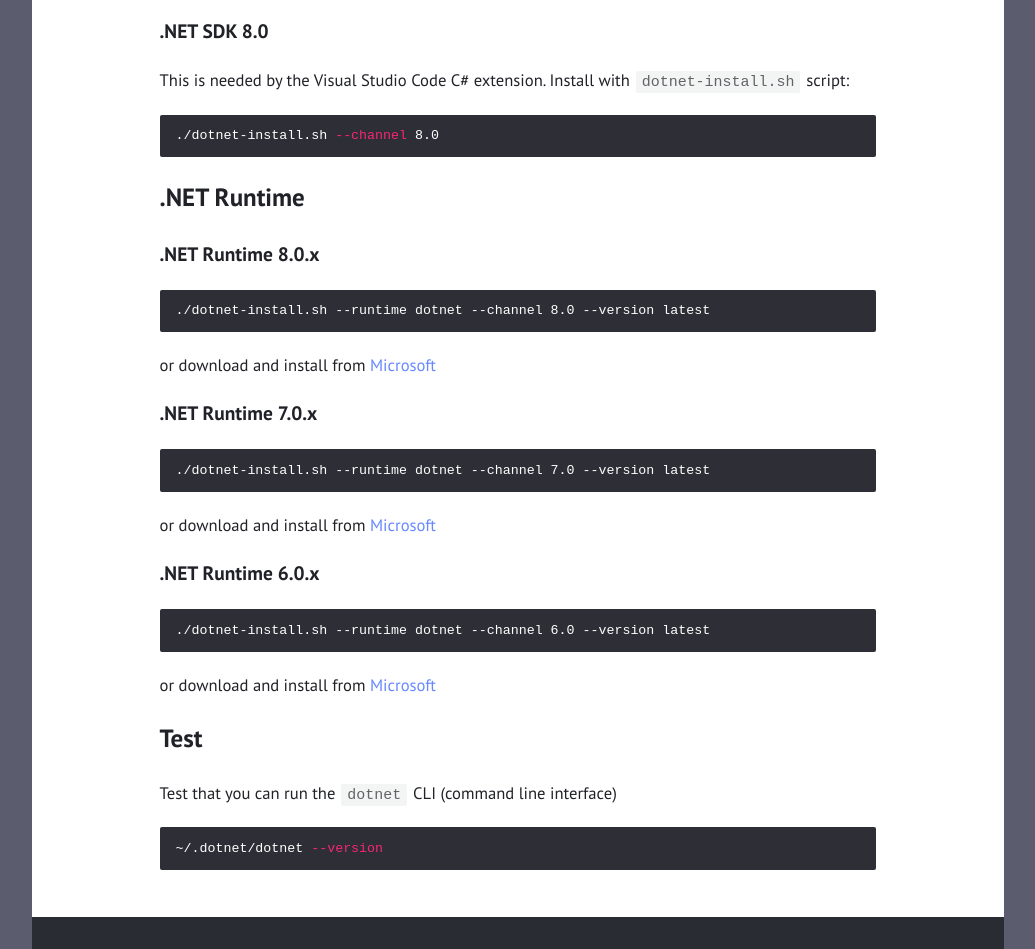
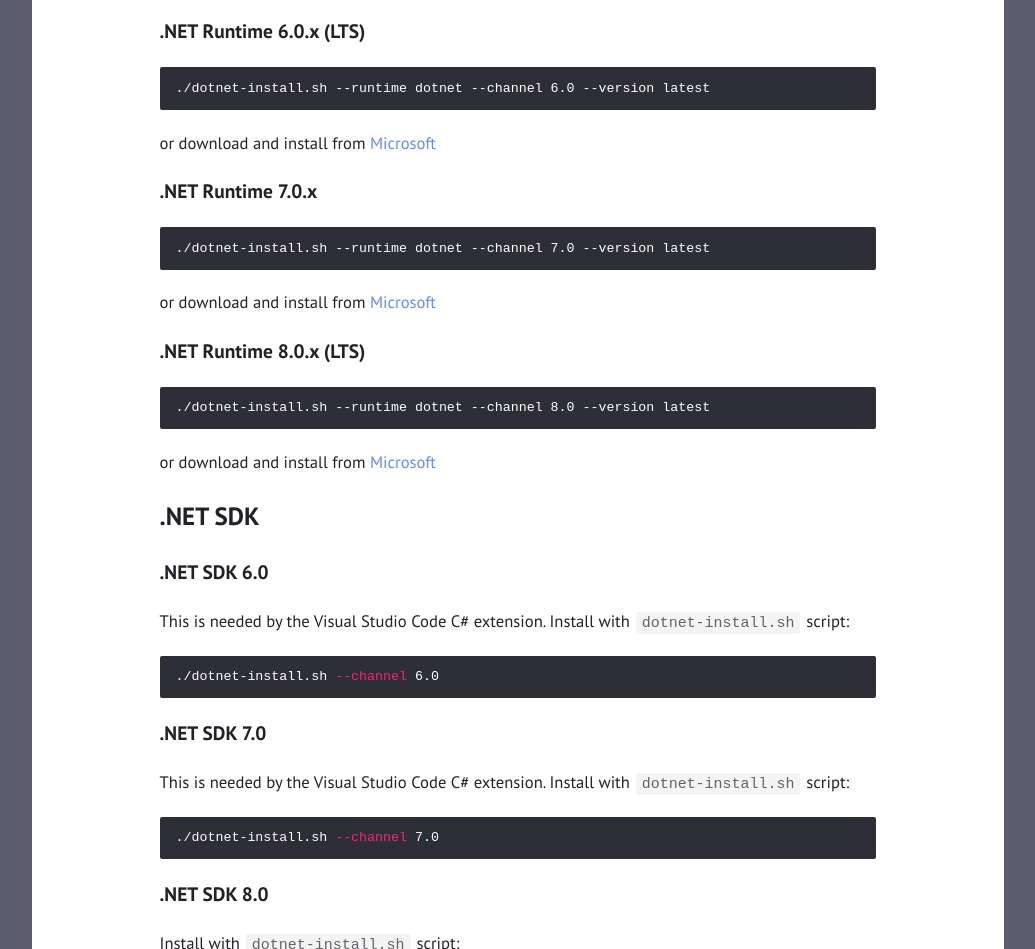
Before and after one commit to primosoftware/primosoftware-blog, a plain HTML site: page setup-net-development-environment-macos/index.html in a window 1280 px wide. Shown: the part 487-1436 px from the top of the page, without its empty margins (122-1157 px from the left). Drawn offline with Linux system fonts and the light colour scheme.

Commit message:
Auto push at 2023-12-10 17:57:20

```diff
--- a/feed.xml
+++ b/feed.xml
@@ -1,4 +1,4 @@
-<?xml version="1.0" encoding="utf-8"?><feed xmlns="http://www.w3.org/2005/Atom" xml:lang="en"><generator uri="https://jekyllrb.com/" version="4.2.2">Jekyll</generator><link href="/feed.xml" rel="self" type="application/atom+xml" /><link href="/" rel="alternate" type="text/html" hreflang="en" /><updated>2023-12-10T16:21:54-08:00</updated><id>/feed.xml</id><title type="html">Primo Software</title><subtitle>&amp;copy; Primo Software</subtitle><author><name>Primo Software</name></author><entry><title type="html">Getting Started with .NET and Visual Studio Code on macOS</title><link href="/getting-started-net-visual-studio-code-macos/" rel="alternate" type="text/html" title="Getting Started with .NET and Visual Studio Code on macOS" /><published>2023-11-15T00:00:00-08:00</published><updated>2023-11-15T00:00:00-08:00</updated><id>/getting-started-net-visual-studio-code-macos</id><content type="html" xml:base="/getting-started-net-visual-studio-code-macos/"><![CDATA[<p>Before going through these steps make sure you have done <a href="/setup-net-development-environment-macos">Setup .NET development environment on macOS</a></p>
+<?xml version="1.0" encoding="utf-8"?><feed xmlns="http://www.w3.org/2005/Atom" xml:lang="en"><generator uri="https://jekyllrb.com/" version="4.2.2">Jekyll</generator><link href="/feed.xml" rel="self" type="application/atom+xml" /><link href="/" rel="alternate" type="text/html" hreflang="en" /><updated>2023-12-10T17:57:20-08:00</updated><id>/feed.xml</id><title type="html">Primo Software</title><subtitle>&amp;copy; Primo Software</subtitle><author><name>Primo Software</name></author><entry><title type="html">Getting Started with .NET and Visual Studio Code on macOS</title><link href="/getting-started-net-visual-studio-code-macos/" rel="alternate" type="text/html" title="Getting Started with .NET and Visual Studio Code on macOS" /><published>2023-11-15T00:00:00-08:00</published><updated>2023-11-15T00:00:00-08:00</updated><id>/getting-started-net-visual-studio-code-macos</id><content type="html" xml:base="/getting-started-net-visual-studio-code-macos/"><![CDATA[<p>Before going through these steps make sure you have done <a href="/setup-net-development-environment-macos">Setup .NET development environment on macOS</a></p>
 
 <h2 id="visual-studio-code">Visual Studio Code</h2>
 
@@ -14,6 +14,7 @@
 
 <div class="language-bash highlighter-rouge"><div class="highlight"><pre class="highlight"><code><span class="nb">mkdir</span> <span class="nt">-p</span> ~/net/simple
 </code></pre></div></div>
+
 <h2 id="net-project-files">.NET Project Files</h2>
 
 <p>Create the project files:</p>
@@ -22,8 +23,13 @@
 
 <span class="nb">cd</span> ~/net/simple
 
+<span class="c"># Switch to use .NET SDK 6.0, 7.0 or 8.0. We do 8.0 here but give the commands for other versions </span>
+<span class="c"># dotnet new globaljson --sdk-version 6.0.417 --roll-forward latestPatch</span>
+<span class="c"># dotnet new globaljson --sdk-version 7.0.404 --roll-forward latestPatch</span>
+dotnet new globaljson <span class="nt">--sdk-version</span> 8.0.100 <span class="nt">--roll-forward</span> latestPatch
+
 <span class="c"># create new console application and project</span>
-dotnet new console <span class="nt">--framework</span> net8.0
+dotnet new console <span class="nt">--framework</span> net6.0
 
 <span class="c"># create new solution and add the project to it</span>
 dotnet new sln
@@ -106,23 +112,14 @@ code <span class="nb">.</span>
 <span class="nb">chmod</span> +x dotnet-install.sh
 </code></pre></div></div>
 
-<h2 id="net-sdk">.NET SDK</h2>
+<h2 id="net-runtime">.NET Runtime</h2>
 
-<h3 id="net-sdk-80">.NET SDK 8.0</h3>
+<h3 id="net-runtime-60x-lts">.NET Runtime 6.0.x (LTS)</h3>
 
-<p>This is needed by the Visual Studio Code C# extension. Install with <code class="language-plaintext highlighter-rouge">dotnet-install.sh</code> script:</p>
-
-<div class="language-bash highlighter-rouge"><div class="highlight"><pre class="highlight"><code>./dotnet-install.sh <span class="nt">--channel</span> 8.0
+<div class="language-plaintext highlighter-rouge"><div class="highlight"><pre class="highlight"><code>./dotnet-install.sh --runtime dotnet --channel 6.0 --version latest
 </code></pre></div></div>
 
-<h2 id="net-runtime">.NET Runtime</h2>
-
-<h3 id="net-runtime-80x">.NET Runtime 8.0.x</h3>
-
-<div class="language-plaintext highlighter-rouge"><div class="highlight"><pre class="highlight"><code>./dotnet-install.sh --runtime dotnet --channel 8.0 --version latest
-</code></pre></div></div>
-
-<p>or download and install from <a href="https://dotnet.microsoft.com/en-us/download/dotnet/8.0">Microsoft</a></p>
+<p>or download and install from <a href="https://dotnet.microsoft.com/en-us/download/dotnet/6.0">Microsoft</a></p>
 
 <h3 id="net-runtime-70x">.NET Runtime 7.0.x</h3>
 
@@ -131,18 +128,42 @@ code <span class="nb">.</span>
 
 <p>or download and install from <a href="https://dotnet.microsoft.com/en-us/download/dotnet/7.0">Microsoft</a></p>
 
-<h3 id="net-runtime-60x">.NET Runtime 6.0.x</h3>
+<h3 id="net-runtime-80x-lts">.NET Runtime 8.0.x (LTS)</h3>
 
-<div class="language-plaintext highlighter-rouge"><div class="highlight"><pre class="highlight"><code>./dotnet-install.sh --runtime dotnet --channel 6.0 --version latest
+<div class="language-plaintext highlighter-rouge"><div class="highlight"><pre class="highlight"><code>./dotnet-install.sh --runtime dotnet --channel 8.0 --version latest
 </code></pre></div></div>
 
-<p>or download and install from <a href="https://dotnet.microsoft.com/en-us/download/dotnet/6.0">Microsoft</a></p>
+<p>or download and install from <a href="https://dotnet.microsoft.com/en-us/download/dotnet/8.0">Microsoft</a></p>
+
+<h2 id="net-sdk">.NET SDK</h2>
+
+<h3 id="net-sdk-60">.NET SDK 6.0</h3>
+
+<p>This is needed by the Visual Studio Code C# extension. Install with <code class="language-plaintext highlighter-rouge">dotnet-install.sh</code> script:</p>
+
+<div class="language-bash highlighter-rouge"><div class="highlight"><pre class="highlight"><code>./dotnet-install.sh <span class="nt">--channel</span> 6.0
+</code></pre></div></div>
+
+<h3 id="net-sdk-70">.NET SDK 7.0</h3>
+
+<p>This is needed by the Visual Studio Code C# extension. Install with <code class="language-plaintext highlighter-rouge">dotnet-install.sh</code> script:</p>
+
+<div class="language-bash highlighter-rouge"><div class="highlight"><pre class="highlight"><code>./dotnet-install.sh <span class="nt">--channel</span> 7.0
+</code></pre></div></div>
+
+<h3 id="net-sdk-80">.NET SDK 8.0</h3>
+
+<p>Install with <code class="language-plaintext highlighter-rouge">dotnet-install.sh</code> script:</p>
+
+<div class="language-bash highlighter-rouge"><div class="highlight"><pre class="highlight"><code>./dotnet-install.sh <span class="nt">--channel</span> 8.0
+</code></pre></div></div>
 
 <h2 id="test">Test</h2>
 
 <p>Test that you can run the <code class="language-plaintext highlighter-rouge">dotnet</code> CLI (command line interface)</p>
 
 <div class="language-bash highlighter-rouge"><div class="highlight"><pre class="highlight"><code>~/.dotnet/dotnet <span class="nt">--version</span>
+~/.dotnet/dotnet new console <span class="nt">--help</span>
 </code></pre></div></div>]]></content><author><name>Primo Software</name></author><category term="csharp" /><category term=".net" /><category term="macos" /><summary type="html"><![CDATA[Setup for macOS Download the dotnet-install.sh script cd curl -sSL https://dot.net/v1/dotnet-install.sh &gt; dotnet-install.sh chmod +x dotnet-install.sh]]></summary></entry><entry><title type="html">Getting Started with C++ and Visual Studio Code on macOS</title><link href="/getting-started-cpp-visual-studio-code-macos/" rel="alternate" type="text/html" title="Getting Started with C++ and Visual Studio Code on macOS" /><published>2023-10-07T00:00:00-07:00</published><updated>2023-10-07T00:00:00-07:00</updated><id>/getting-started-cpp-visual-studio-code-macos</id><content type="html" xml:base="/getting-started-cpp-visual-studio-code-macos/"><![CDATA[<p>Before going through these steps make sure you have done <a href="/setup-cpp-development-environment-macos">Setup C++ development environment on macOS</a></p>
 
 <h2 id="visual-studio-code">Visual Studio Code</h2>
--- a/setup-net-development-environment-macos/index.html
+++ b/setup-net-development-environment-macos/index.html
@@ -56,23 +56,14 @@
 <span class="nb">chmod</span> +x dotnet-install.sh
 </code></pre></div></div>
 
-<h2 id="net-sdk">.NET SDK</h2>
+<h2 id="net-runtime">.NET Runtime</h2>
 
-<h3 id="net-sdk-80">.NET SDK 8.0</h3>
+<h3 id="net-runtime-60x-lts">.NET Runtime 6.0.x (LTS)</h3>
 
-<p>This is needed by the Visual Studio Code C# extension. Install with <code class="language-plaintext highlighter-rouge">dotnet-install.sh</code> script:</p>
-
-<div class="language-bash highlighter-rouge"><div class="highlight"><pre class="highlight"><code>./dotnet-install.sh <span class="nt">--channel</span> 8.0
+<div class="language-plaintext highlighter-rouge"><div class="highlight"><pre class="highlight"><code>./dotnet-install.sh --runtime dotnet --channel 6.0 --version latest
 </code></pre></div></div>
 
-<h2 id="net-runtime">.NET Runtime</h2>
-
-<h3 id="net-runtime-80x">.NET Runtime 8.0.x</h3>
-
-<div class="language-plaintext highlighter-rouge"><div class="highlight"><pre class="highlight"><code>./dotnet-install.sh --runtime dotnet --channel 8.0 --version latest
-</code></pre></div></div>
-
-<p>or download and install from <a href="https://dotnet.microsoft.com/en-us/download/dotnet/8.0">Microsoft</a></p>
+<p>or download and install from <a href="https://dotnet.microsoft.com/en-us/download/dotnet/6.0">Microsoft</a></p>
 
 <h3 id="net-runtime-70x">.NET Runtime 7.0.x</h3>
 
@@ -81,18 +72,42 @@
 
 <p>or download and install from <a href="https://dotnet.microsoft.com/en-us/download/dotnet/7.0">Microsoft</a></p>
 
-<h3 id="net-runtime-60x">.NET Runtime 6.0.x</h3>
+<h3 id="net-runtime-80x-lts">.NET Runtime 8.0.x (LTS)</h3>
 
-<div class="language-plaintext highlighter-rouge"><div class="highlight"><pre class="highlight"><code>./dotnet-install.sh --runtime dotnet --channel 6.0 --version latest
+<div class="language-plaintext highlighter-rouge"><div class="highlight"><pre class="highlight"><code>./dotnet-install.sh --runtime dotnet --channel 8.0 --version latest
 </code></pre></div></div>
 
-<p>or download and install from <a href="https://dotnet.microsoft.com/en-us/download/dotnet/6.0">Microsoft</a></p>
+<p>or download and install from <a href="https://dotnet.microsoft.com/en-us/download/dotnet/8.0">Microsoft</a></p>
+
+<h2 id="net-sdk">.NET SDK</h2>
+
+<h3 id="net-sdk-60">.NET SDK 6.0</h3>
+
+<p>This is needed by the Visual Studio Code C# extension. Install with <code class="language-plaintext highlighter-rouge">dotnet-install.sh</code> script:</p>
+
+<div class="language-bash highlighter-rouge"><div class="highlight"><pre class="highlight"><code>./dotnet-install.sh <span class="nt">--channel</span> 6.0
+</code></pre></div></div>
+
+<h3 id="net-sdk-70">.NET SDK 7.0</h3>
+
+<p>This is needed by the Visual Studio Code C# extension. Install with <code class="language-plaintext highlighter-rouge">dotnet-install.sh</code> script:</p>
+
+<div class="language-bash highlighter-rouge"><div class="highlight"><pre class="highlight"><code>./dotnet-install.sh <span class="nt">--channel</span> 7.0
+</code></pre></div></div>
+
+<h3 id="net-sdk-80">.NET SDK 8.0</h3>
+
+<p>Install with <code class="language-plaintext highlighter-rouge">dotnet-install.sh</code> script:</p>
+
+<div class="language-bash highlighter-rouge"><div class="highlight"><pre class="highlight"><code>./dotnet-install.sh <span class="nt">--channel</span> 8.0
+</code></pre></div></div>
 
 <h2 id="test">Test</h2>
 
 <p>Test that you can run the <code class="language-plaintext highlighter-rouge">dotnet</code> CLI (command line interface)</p>
 
 <div class="language-bash highlighter-rouge"><div class="highlight"><pre class="highlight"><code>~/.dotnet/dotnet <span class="nt">--version</span>
+~/.dotnet/dotnet new console <span class="nt">--help</span>
 </code></pre></div></div>
 
 
```
Also changed, not shown: getting-started-net-visual-studio-code-macos/index.html (+7 -1 lines).
